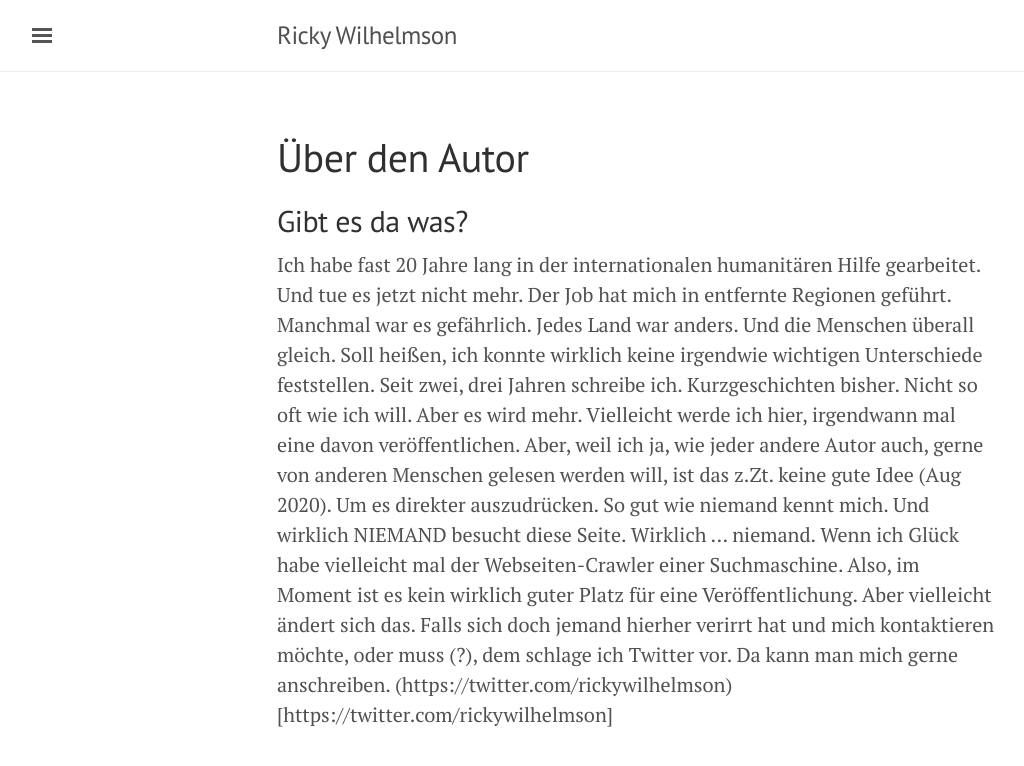
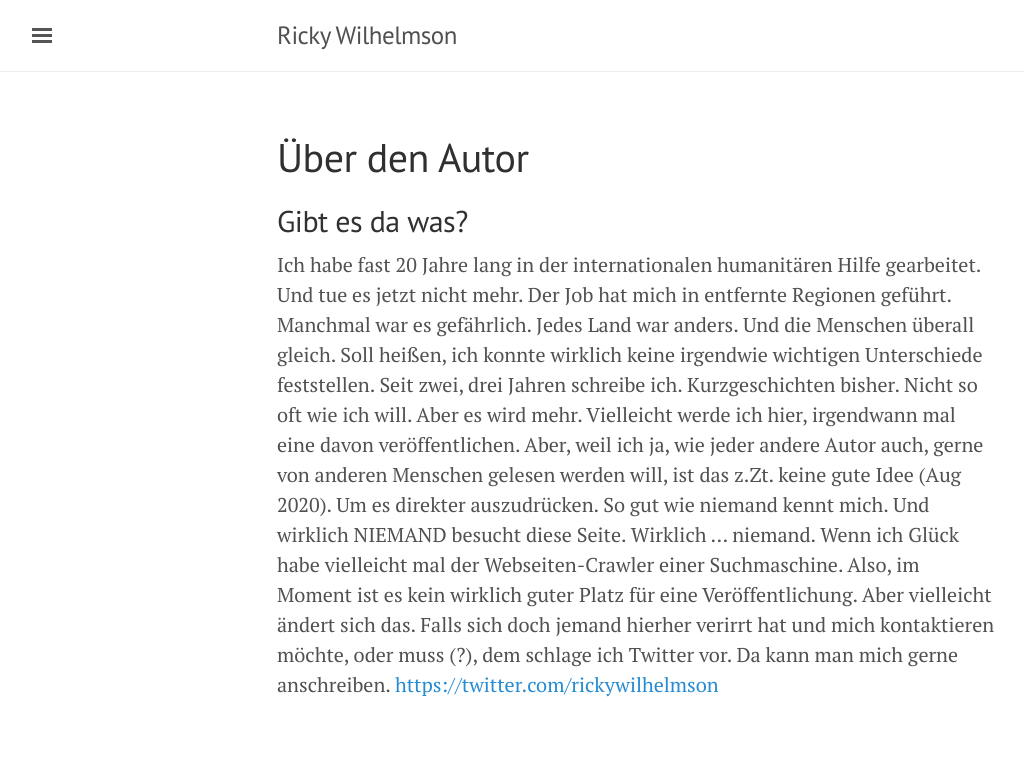
Before and after one commit to SOSTaler/sostaler.github.io, a Jekyll site: the page built from about.md, in a window 1280 px wide. Shown: the top 766 px of the page, without its empty margins (3-1027 px from the left). Built offline with Jekyll 4.4.1, drawn with Linux system fonts in a browser that asks for light colours; comment, search, counter and statistics services are not loaded.

Commit message:
Update about.md

```diff
--- a/about.md
+++ b/about.md
@@ -6,4 +6,4 @@ title: Über den Autor
 
 ## Gibt es da was?
 
-Ich habe fast 20 Jahre lang in der internationalen humanitären Hilfe gearbeitet. Und tue es jetzt nicht mehr. Der Job hat mich in entfernte Regionen geführt. Manchmal war es gefährlich. Jedes Land war anders. Und die Menschen überall gleich. Soll heißen, ich konnte wirklich keine irgendwie wichtigen Unterschiede feststellen. Seit zwei, drei Jahren schreibe ich. Kurzgeschichten bisher. Nicht so oft wie ich will. Aber es wird mehr. Vielleicht werde ich hier, irgendwann mal eine davon veröffentlichen. Aber, weil ich ja, wie jeder andere Autor auch, gerne von anderen Menschen gelesen werden will, ist das z.Zt. keine gute Idee (Aug 2020). Um es direkter auszudrücken. So gut wie niemand kennt mich. Und wirklich NIEMAND besucht diese Seite. Wirklich ... niemand. Wenn ich Glück habe vielleicht mal der Webseiten-Crawler einer Suchmaschine. Also, im Moment ist es kein wirklich guter Platz für eine Veröffentlichung. Aber vielleicht ändert sich das. Falls sich doch jemand hierher verirrt hat und mich kontaktieren möchte, oder muss (?), dem schlage ich Twitter vor. Da kann man mich gerne anschreiben. (https://twitter.com/rickywilhelmson)[https://twitter.com/rickywilhelmson]
+Ich habe fast 20 Jahre lang in der internationalen humanitären Hilfe gearbeitet. Und tue es jetzt nicht mehr. Der Job hat mich in entfernte Regionen geführt. Manchmal war es gefährlich. Jedes Land war anders. Und die Menschen überall gleich. Soll heißen, ich konnte wirklich keine irgendwie wichtigen Unterschiede feststellen. Seit zwei, drei Jahren schreibe ich. Kurzgeschichten bisher. Nicht so oft wie ich will. Aber es wird mehr. Vielleicht werde ich hier, irgendwann mal eine davon veröffentlichen. Aber, weil ich ja, wie jeder andere Autor auch, gerne von anderen Menschen gelesen werden will, ist das z.Zt. keine gute Idee (Aug 2020). Um es direkter auszudrücken. So gut wie niemand kennt mich. Und wirklich NIEMAND besucht diese Seite. Wirklich ... niemand. Wenn ich Glück habe vielleicht mal der Webseiten-Crawler einer Suchmaschine. Also, im Moment ist es kein wirklich guter Platz für eine Veröffentlichung. Aber vielleicht ändert sich das. Falls sich doch jemand hierher verirrt hat und mich kontaktieren möchte, oder muss (?), dem schlage ich Twitter vor. Da kann man mich gerne anschreiben. [https://twitter.com/rickywilhelmson](https://twitter.com/rickywilhelmson)
```
